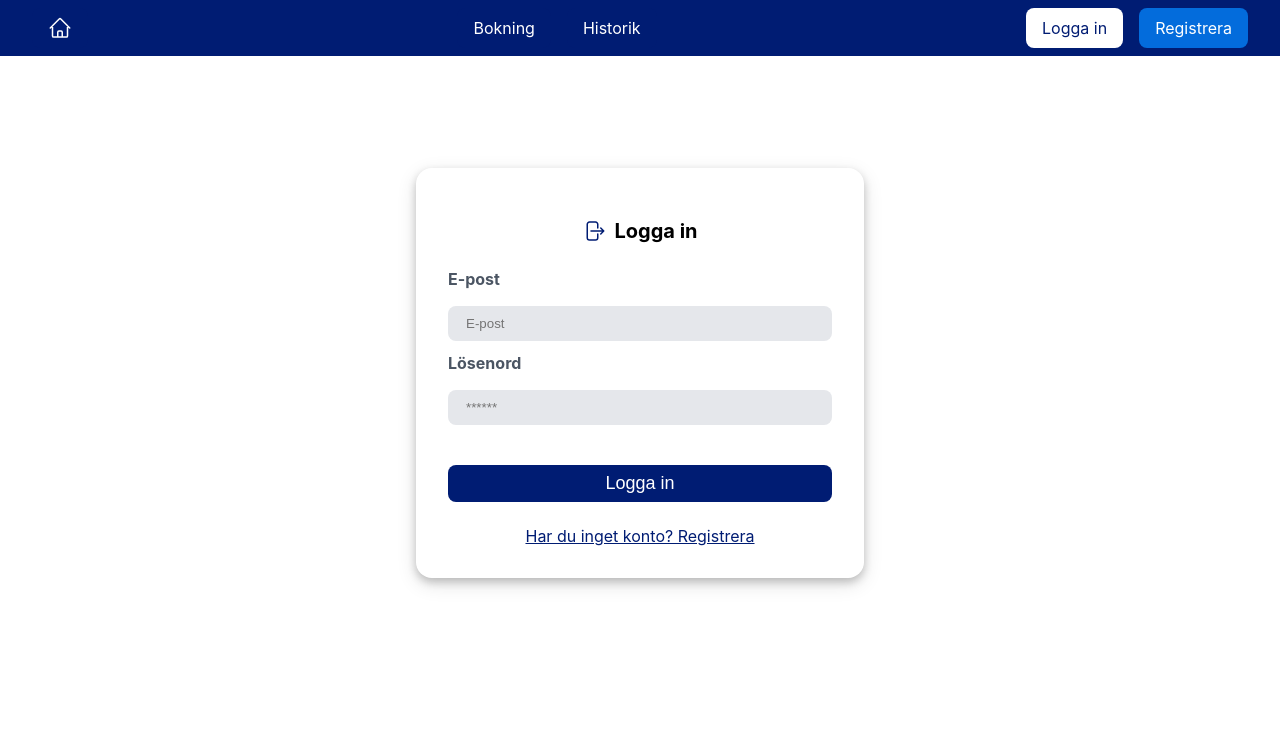
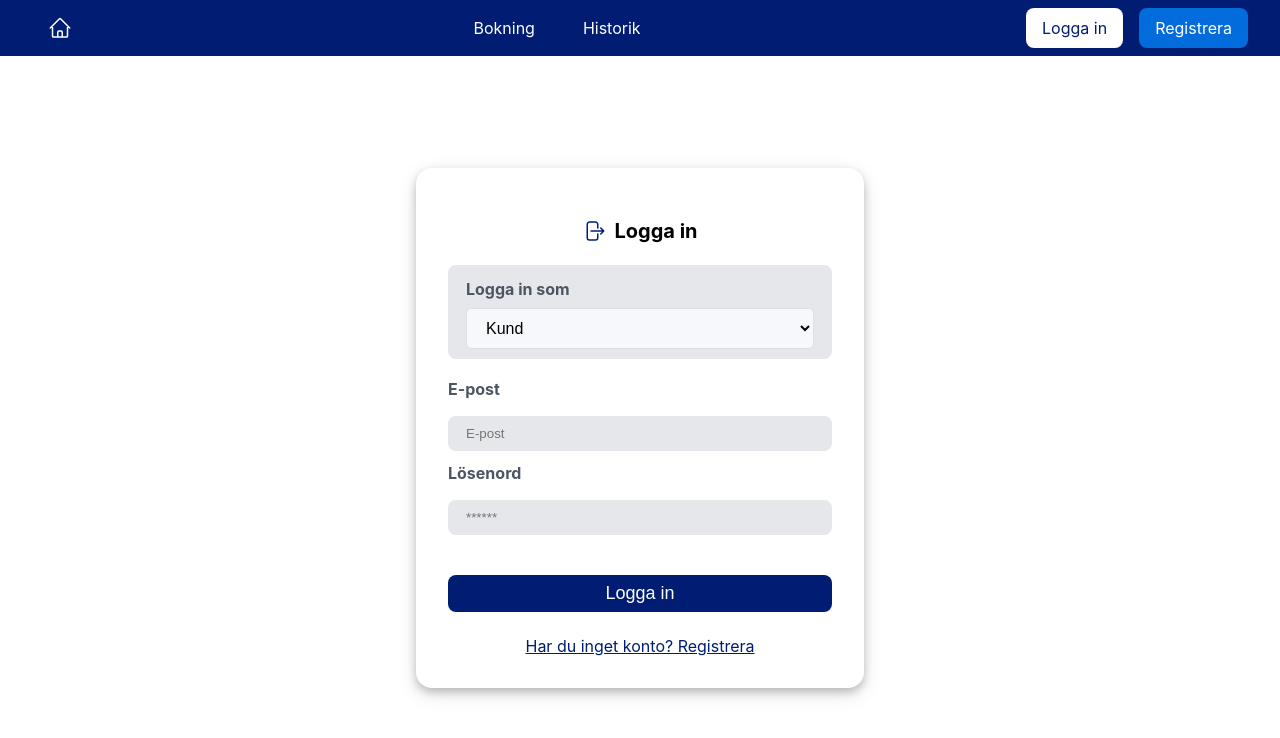
Before and after one commit to SevRostomyan/bookitfrontend, a React (Create React App) app: page /login in a window 1280 px wide. Shown: the top 738 px of the page. Built offline with nearby package versions, Linux system fonts and the light colour scheme; the HTML template or start-up script is replaced by a standard one.

Commit message:
Skapat en första sida för inloggning

```diff
--- a/src/Components/Auth/LoginForm.jsx
+++ b/src/Components/Auth/LoginForm.jsx
@@ -77,6 +77,21 @@ class LoginForm extends Component {
                                 <span className="ml-2">Logga in</span>
                             </h2>
                         </div>
+
+                        <div className="pb-2 mt-4">
+                            <div className="form-input">
+                                <label>Logga in som</label>
+                                <select
+                                    name="login_as"
+                                >
+                                    <option value="" disabled>-- Logga in som --</option>
+                                    <option value="kund">Kund</option>
+                                    <option value="admin">Admin</option>
+                                    <option value="stadare">Städare</option>
+                                </select>
+                            </div>
+                        </div>
+
                         <form onSubmit={this.handleSubmit} className="login-form">
                             <label htmlFor="email">E-post</label>
                             <input value={this.state.email}
```
